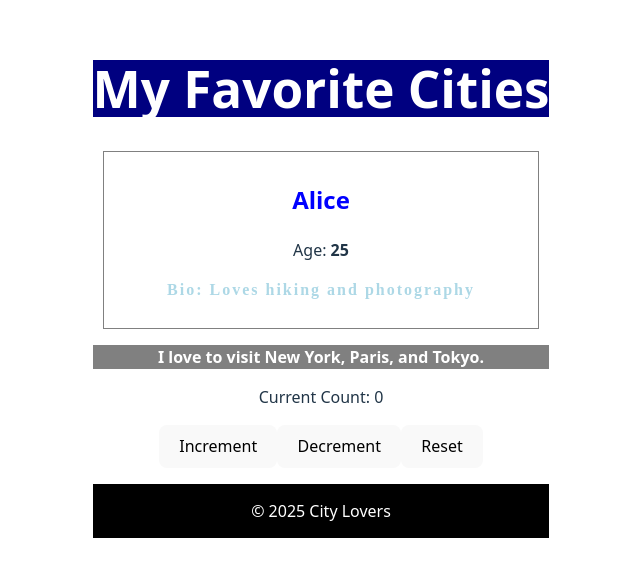
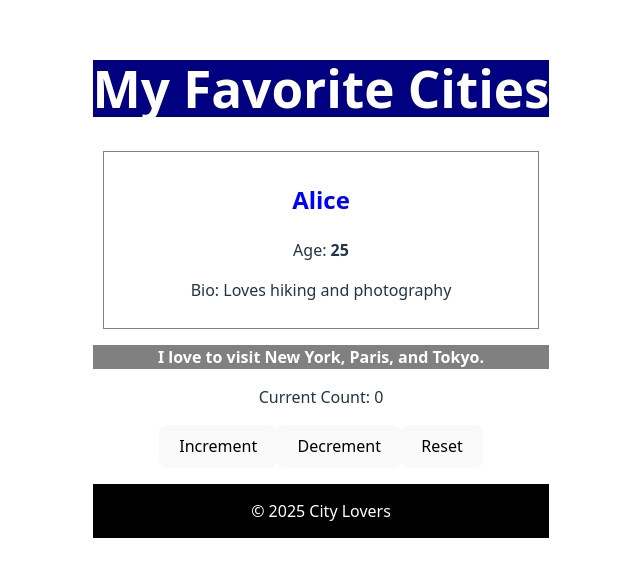
Before and after one commit to bblack-jewENT/alx-fe-reactjs, a React (Vite) app in the folder alx-react-app-new/: page / in a window 1280 px wide. Shown: the part 110-686 px from the top of the page, without its empty margins (319-959 px from the left). Built offline with nearby package versions, Linux system fonts and the light colour scheme.

Commit message:
Remove css.

```diff
--- a/alx-react-app-new/src/components/UserProfile.jsx
+++ b/alx-react-app-new/src/components/UserProfile.jsx
@@ -17,14 +17,7 @@ const UserProfile = (props) => {
       <p>
         Age: <span style={{ fontWeight: "bold" }}>{props.age}</span>
       </p>
-      <p
-        style={{
-          color: "lightblue",
-          fontFamily: "poppins",
-          letterSpacing: "2px",
-          fontWeight: "bold",
-        }}
-      >
+      <p>
         Bio: {props.bio}
       </p>
     </div>
```
